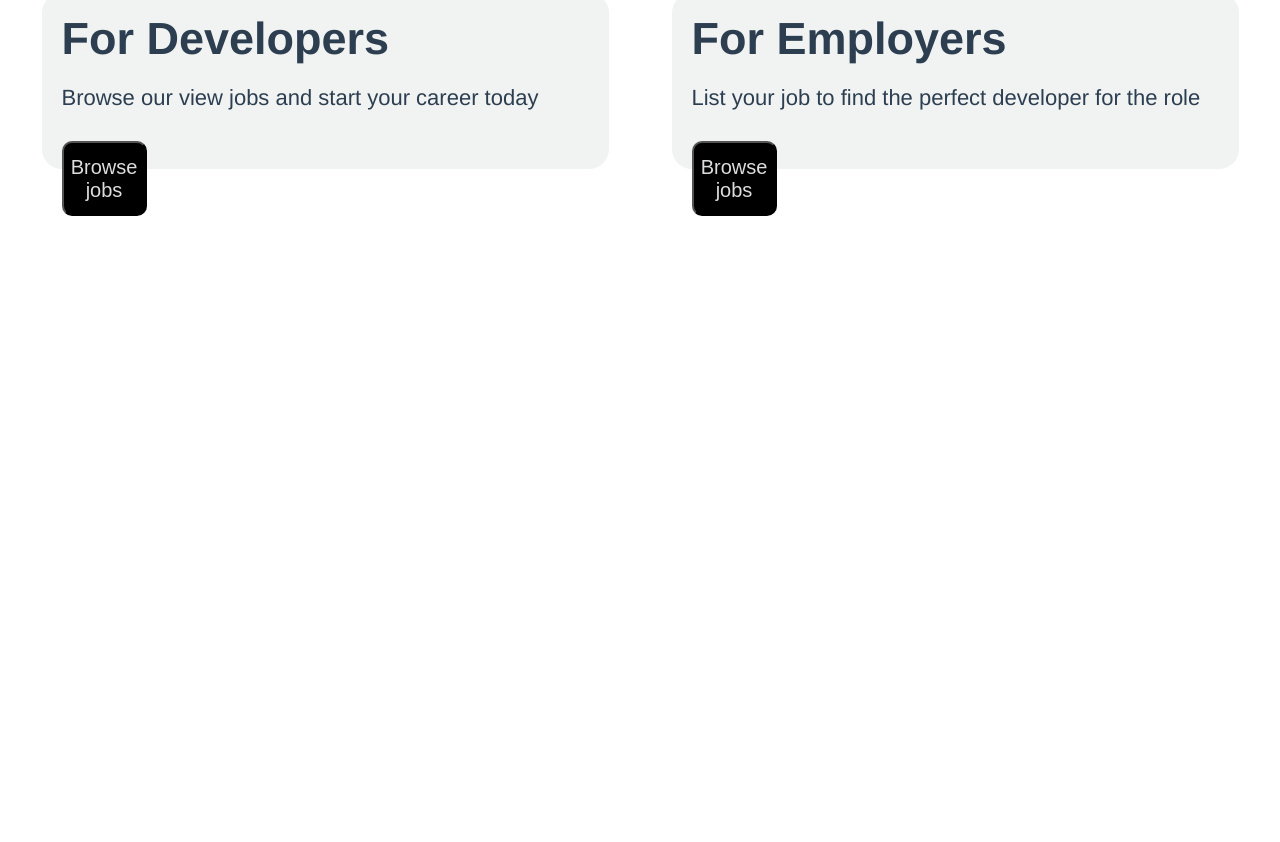
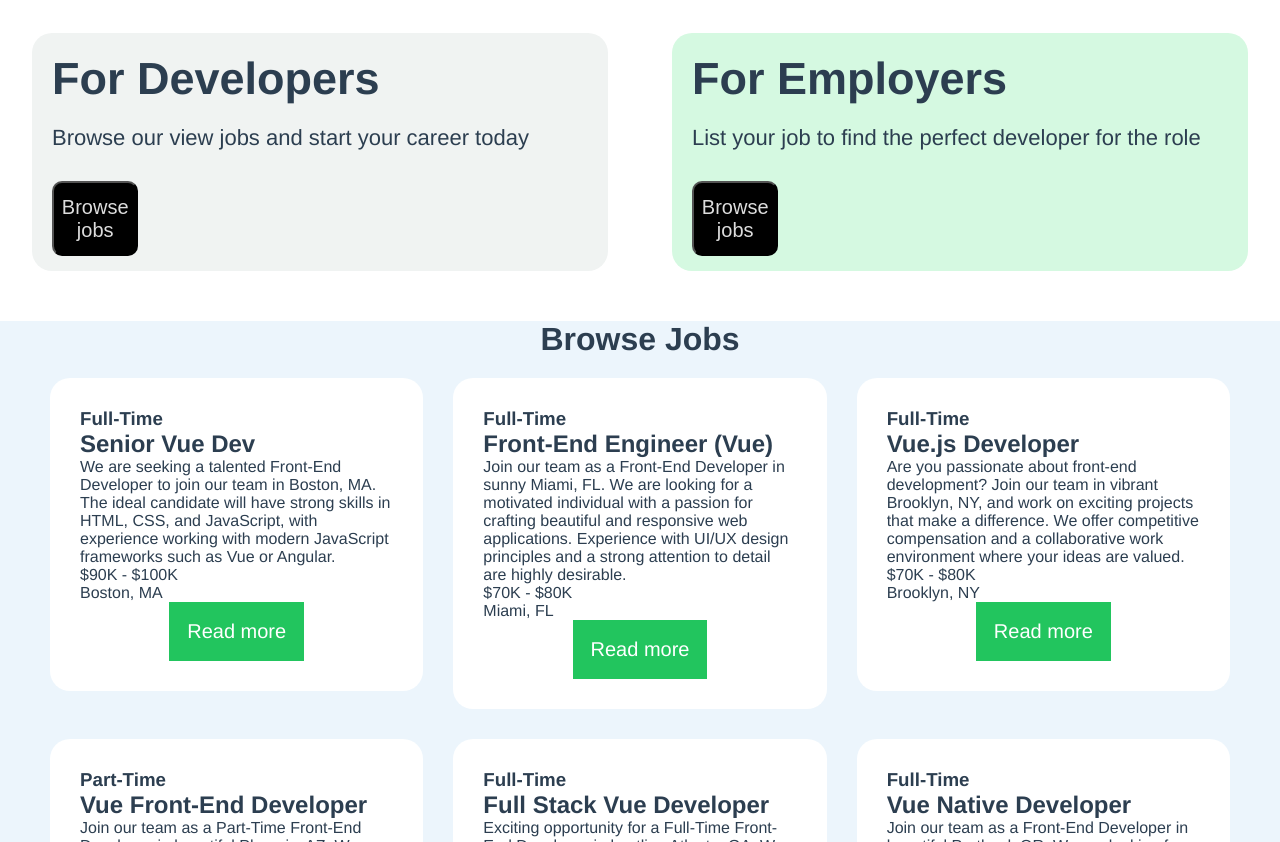
Before and after one commit to vickydollas/vue_course_site_purchase, a Vue app: page / in a window 1280 px wide. Shown: the part 338-1180 px from the top of the page. Before the commit the page ends 800 px from the top, so only its background shows below. Built offline with nearby package versions, Linux system fonts and the light colour scheme.

Commit message:
card fix

```diff
--- a/src/App.vue
+++ b/src/App.vue
@@ -2,12 +2,14 @@
 <NavbarContent />
 <HeroContent />
 <HomeCard />
+<JobListing />
 </template>
 
 <script setup>
 import NavbarContent from './components/NavbarContent.vue'
 import HeroContent from './components/HeroContent.vue'
 import HomeCard from './components/HomeCard.vue'
+import JobListing from './components/JobListing.vue'
 
 </script>
 
--- a/src/components/CardContent.vue
+++ b/src/components/CardContent.vue
@@ -0,0 +1,20 @@
+<template>
+  <div :class="`${bg}`">
+    <slot></slot>
+  </div>
+</template>
+
+<script setup>
+import { defineProps } from 'vue'
+
+defineProps({
+    bg: {
+        type: String,
+        default: 'box1'
+    }
+})
+</script>
+
+<style>
+
+</style>
--- a/src/components/HomeCard.vue
+++ b/src/components/HomeCard.vue
@@ -1,33 +1,39 @@
 <template>
   <div class="home-card">
-    <div class="box1">
+    <CardContent bg="box1">
         <h1>For Developers</h1>
         <p>Browse our view jobs and start your career today</p>
         <a href=""><button>Browse jobs</button></a>
-    </div>
-    <div class="box2">
+    </CardContent>
+    <CardContent bg="box2">
         <h1>For Employers</h1>
         <p>List your job to find the perfect developer for the role</p>
         <a href=""><button>Browse jobs</button></a>
-    </div>
+     </CardContent>
   </div>
 </template>
 
 <script setup>
-
+import CardContent from "./CardContent.vue";
 </script>
 
 <style>
 .home-card{
     display: flex;
     justify-content: space-around;
-    margin: 10px;
+    margin-top: 50px;
 }
-.box1, .box2{
+.box1{
     background-color: #F0F3F2;
     border-radius: 20px;
     width: 45%;
-    height: 22vh;
+    min-height: 22vh;
+}
+.box2{
+    background-color: #D5F9E1;
+    border-radius: 20px;
+    width: 45%;
+    min-height: 22vh;
 }
 .box1 h1, .box2 h1{ font-size: 45px; text-align: left; margin: 20px;}
 .box1 p, .box2 p{font-size: 22px; margin: 20px; text-align: left;}
@@ -38,9 +44,8 @@
     background-color: black;
     color: #ddd;
     font-size: 20px;
-    margin: 10px 0 0 20px;
+    margin: 10px 0 15px 20px;
     cursor: pointer;
-    transform: ;
 }
 .box1 > a > button:hover, .box2 > a > button:hover{
     transform: scale(1.05); /* Scales up by 5% */
--- /dev/null
+++ b/src/components/JobListing.vue
@@ -0,0 +1,34 @@
+<template>
+    <div class="main-container">
+        <h1>Browse Jobs</h1>
+        <div class="container2">
+            <JobListingCard class="details" v-for="job in jobs" :key="job.id" :job="job"/>
+        </div>
+    </div>
+</template>
+
+<script setup>
+import jobData from './jobs.json'
+import { ref } from 'vue'
+import JobListingCard from './JobListingCard.vue'
+
+const jobs = ref(jobData.jobs)
+
+console.log(jobs.value)
+</script>
+
+<style>
+.main-container{
+    background-color: #ECF5FC;
+    margin-top: 50px;
+}
+.main-container h1{
+    margin-top: 10px;
+}
+.container2{
+    display: grid;
+    grid-template-columns: 1fr 1fr 1fr;
+    gap: 30px 30px;
+    margin: 20px 50px;
+}
+</style>
--- /dev/null
+++ b/src/components/JobListingCard.vue
@@ -0,0 +1,49 @@
+<template>
+    <div class="container">
+        <div class="container1">
+            <h3>{{ job.type }}</h3>
+            <h2>{{ job.title}}</h2>
+            <p>{{job.description}}</p>
+            <p>{{ job.salary }}</p>
+            <div>
+                <p>{{ job.location }}</p>
+                <a href="#" class="button">Read more</a>
+            </div>
+        </div>
+    </div>
+</template>
+
+<script setup>
+import { defineProps } from 'vue'
+
+defineProps({
+    job: Object
+})
+</script>
+
+<style>
+.container1 h3{
+    text-align: left;
+}
+.container1 h2{
+    text-align: left;
+}
+.container1 p{
+    text-align: left;
+}
+.button{
+    text-decoration: none;
+    color: #ffffff;
+    background-color: #22C55E;
+    font-size: 20px;
+    padding: 18px;
+    display: inline-block;
+    text-align: left;
+}
+.container > div{
+    background-color: #ffffff;
+    padding: 30px;
+    border-radius: 20px;
+    min-height: 20vh;
+}
+</style>
--- /dev/null
+++ b/src/components/jobs.json
@@ -0,0 +1,89 @@
+{
+  "jobs": [
+    {
+      "id": "1",
+      "title": "Senior Vue Dev",
+      "type": "Full-Time",
+      "location": "Boston, MA",
+      "description": "We are seeking a talented Front-End Developer to join our team in Boston, MA. The ideal candidate will have strong skills in HTML, CSS, and JavaScript, with experience working with modern JavaScript frameworks such as Vue or Angular.",
+      "salary": "$90K - $100K",
+      "company": {
+        "name": "NewTek Solutions",
+        "description": "NewTek Solutions is a leading technology company specializing in web development and digital solutions. We pride ourselves on delivering high-quality products and services to our clients while fostering a collaborative and innovative work environment.",
+        "contactEmail": "contact@teksolutions.com",
+        "contactPhone": "555-555-5555"
+      }
+
+    },
+    {
+      "id": "2",
+      "title": "Front-End Engineer (Vue)",
+      "type": "Full-Time",
+      "description": "Join our team as a Front-End Developer in sunny Miami, FL. We are looking for a motivated individual with a passion for crafting beautiful and responsive web applications. Experience with UI/UX design principles and a strong attention to detail are highly desirable.",
+      "location": "Miami, FL",
+      "salary": "$70K - $80K",
+      "company": {
+        "name": "Veneer Solutions",
+        "description": "Veneer Solutions is a creative agency specializing in digital design and development. Our team is dedicated to pushing the boundaries of creativity and innovation to deliver exceptional results for our clients.",
+        "contactEmail": "contact@loremipsum.com",
+        "contactPhone": "555-555-5555"
+      }
+    },
+    {
+      "id": "3",
+      "title": "Vue.js Developer",
+      "type": "Full-Time",
+      "description": "Are you passionate about front-end development? Join our team in vibrant Brooklyn, NY, and work on exciting projects that make a difference. We offer competitive compensation and a collaborative work environment where your ideas are valued.",
+      "location": "Brooklyn, NY",
+      "salary": "$70K - $80K",
+      "company": {
+        "name": "Dolor Cloud",
+        "description": "Dolor Cloud is a leading technology company specializing in digital solutions for businesses of all sizes. With a focus on innovation and customer satisfaction, we are committed to delivering cutting-edge products and services.",
+        "contactEmail": "contact@dolorsitamet.com",
+        "contactPhone": "555-555-5555"
+      }
+    },
+    {
+      "id": "4",
+      "title": "Vue Front-End Developer",
+      "type": "Part-Time",
+      "description": "Join our team as a Part-Time Front-End Developer in beautiful Pheonix, AZ. We are looking for a self-motivated individual with a passion for creating engaging user experiences. This position offers flexible hours and the opportunity to work remotely.",
+      "location": "Pheonix, AZ",
+      "salary": "$60K - $70K",
+      "company": {
+        "name": "Alpha Elite",
+        "description": "Alpha Elite is a dynamic startup specializing in digital marketing and web development. We are committed to fostering a diverse and inclusive workplace where creativity and innovation thrive.",
+        "contactEmail": "contact@adipisicingelit.com",
+        "contactPhone": "555-555-5555"
+      }
+    },
+    {
+      "id": "5",
+      "title": "Full Stack Vue Developer",
+      "type": "Full-Time",
+      "description": "Exciting opportunity for a Full-Time Front-End Developer in bustling Atlanta, GA. We are seeking a talented individual with a passion for building elegant and scalable web applications. Join our team and make an impact!",
+      "location": "Atlanta, GA",
+      "salary": "$90K - $100K",
+      "company": {
+        "name": "Browning Technologies",
+        "description": "Browning Technologies is a rapidly growing technology company specializing in e-commerce solutions. We offer a dynamic and collaborative work environment where employees are encouraged to think creatively and innovate.",
+        "contactEmail": "contact@consecteturadipisicing.com",
+        "contactPhone": "555-555-5555"
+      }
+    },
+    {
+      "id": "6",
+      "title": "Vue Native Developer",
+      "type": "Full-Time",
+      "description": "Join our team as a Front-End Developer in beautiful Portland, OR. We are looking for a skilled and enthusiastic individual to help us create innovative web solutions. Competitive salary and great benefits package available.",
+      "location": "Portland, OR",
+      "salary": "$100K - $110K",
+      "company": {
+        "name": "Port Solutions INC",
+        "description": "Port Solutions is a leading technology company specializing in software development and digital marketing. We are committed to providing our clients with cutting-edge solutions and our employees with a supportive and rewarding work environment.",
+        "contactEmail": "contact@ipsumlorem.com",
+        "contactPhone": "555-555-5555"
+      }
+    }
+  ]
+}
```
